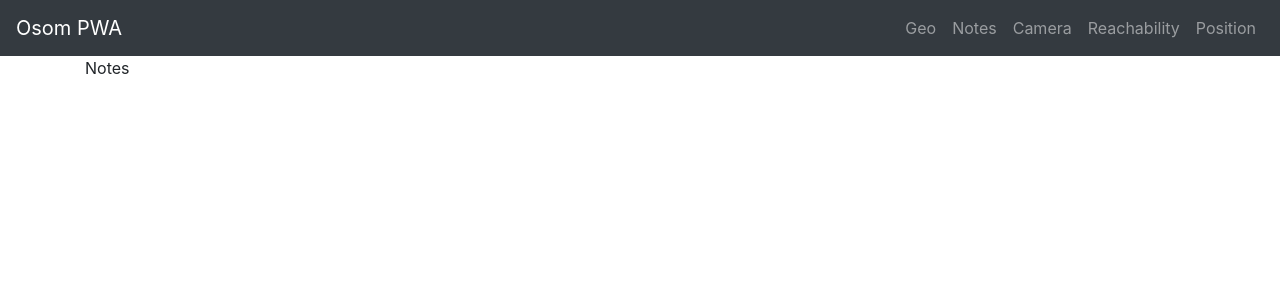
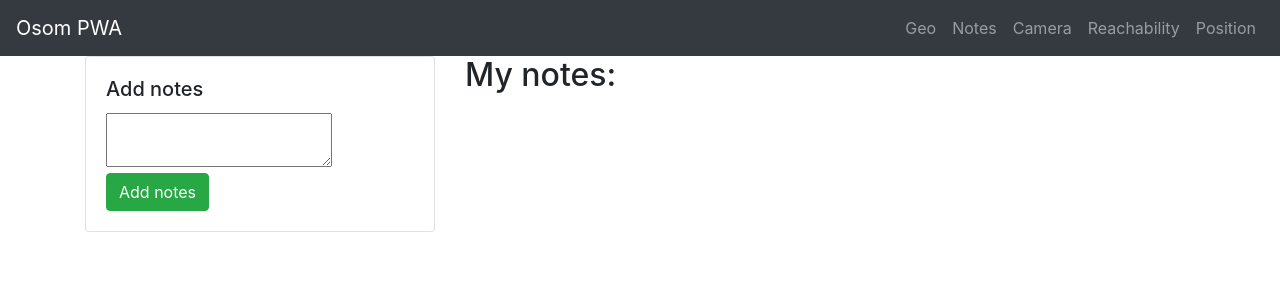
Before and after one commit to dawidholisz/awesome-pwa, a React (Create React App) app: page /#/offline-notes in a window 1280 px wide. Shown: the top 300 px of the page. Built offline with nearby package versions, Linux system fonts and the light colour scheme.

Commit message:
add notes feature

```diff
--- a/src/pages/OfflineNotes.js
+++ b/src/pages/OfflineNotes.js
@@ -1,11 +1,48 @@
-import React from 'react';
+import React, { useState } from 'react'
+import { Button, Card, Col, Row } from 'react-bootstrap'
+import { useLocalStorage } from 'react-use'
+
+const getId = () => Math.random().toString(36).substr(2, 9)
 
 const OfflineNotes = () => {
-    return (
-        <div>
-            Notes
-        </div>
-    );
-};
+  const [notes, setNotes] = useLocalStorage('notes', [])
+  const [newNoteContent, setNewNoteContent] = useState('')
 
-export default OfflineNotes;
+  const addNotes = () => {
+    setNotes([...notes, { id: getId(), content: newNoteContent }])
+    setNewNoteContent('')
+  }
+  const removeNote = id => () => {
+    setNotes(notes.filter(note => note.id !== id))
+  }
+  return (
+    <Row>
+      <Col md={4}>
+        <Card>
+          <Card.Body>
+            <Card.Title>Add notes</Card.Title>
+            <Card.Text>
+              <textarea value={newNoteContent} onChange={(e) => setNewNoteContent(e.target.value)}></textarea>
+              <Button variant="success" onClick={addNotes}>Add notes</Button>
+            </Card.Text>
+          </Card.Body>
+        </Card>
+      </Col>
+      <Col>
+        <h2>My notes:</h2>
+        <Row>
+          {notes.map(({ id, content }) => (
+            <Col xs={6} md={4} key={id}>
+              <Card>
+                <p>{content}</p>
+                <Button variant="danger" size="sm" onClick={removeNote(id)}>Remove</Button>
+              </Card>
+            </Col>
+          ))}
+        </Row>
+      </Col>
+    </Row>
+  )
+}
+
+export default OfflineNotes
```
